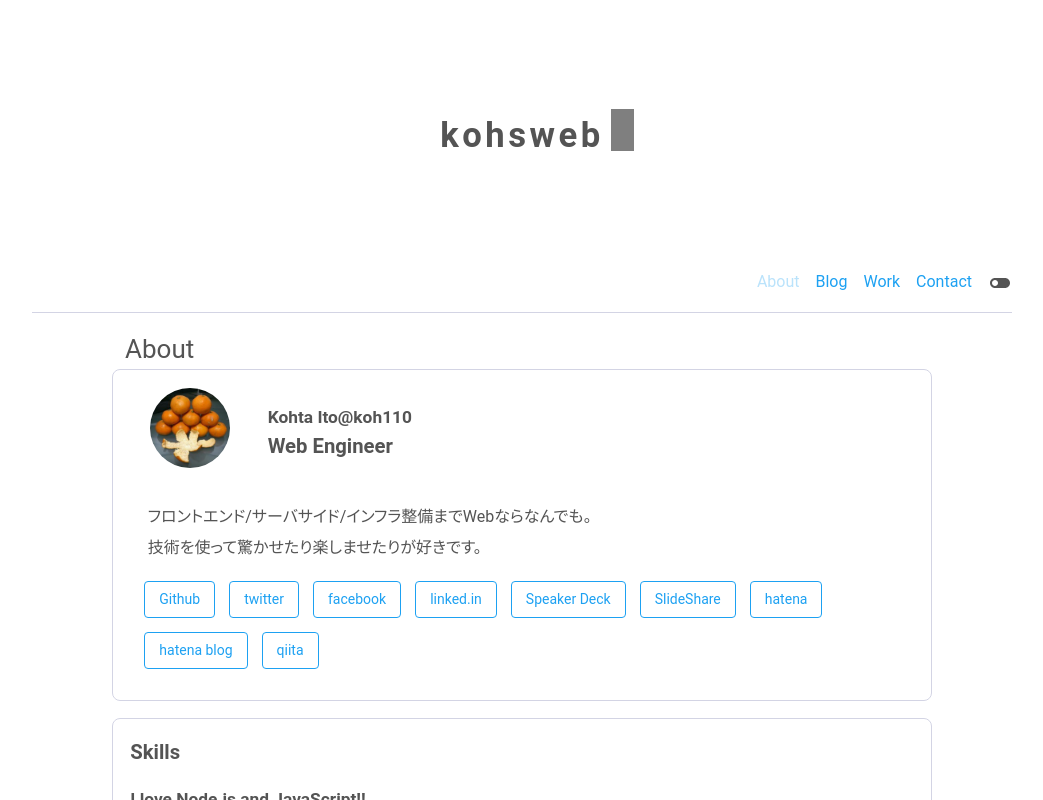
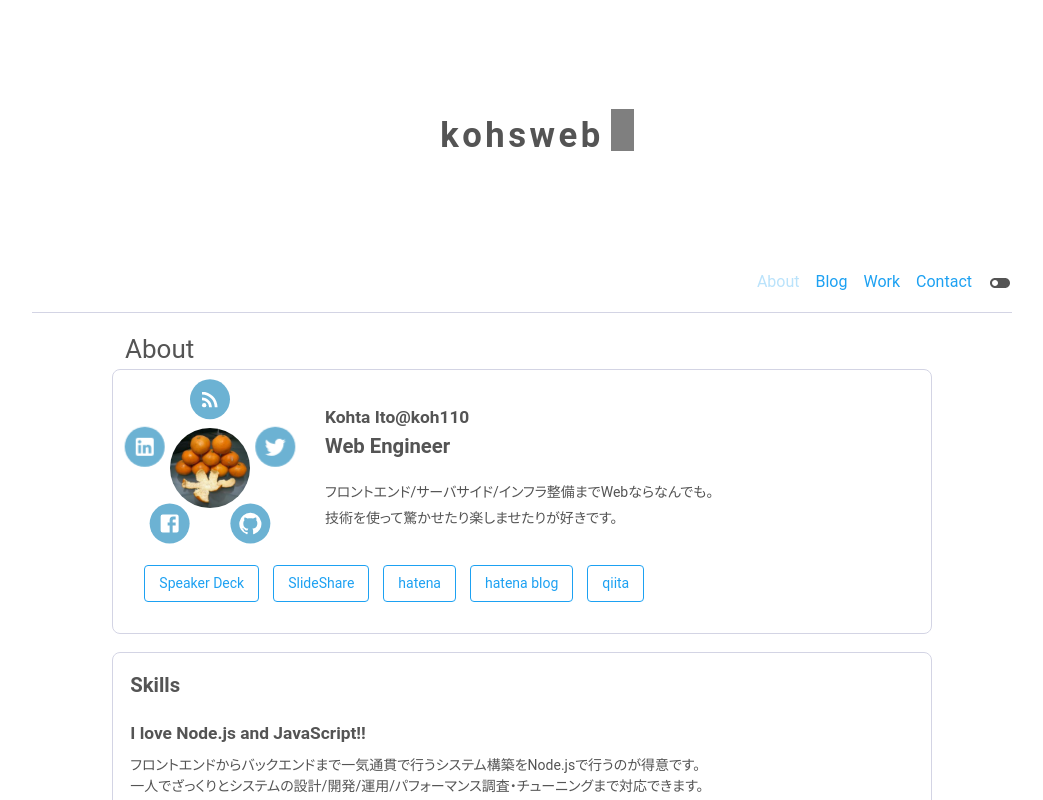
Before and after one commit to koh110/kohsweb, a Next.js app: page / in a window 1280 px wide. Shown: the whole page, without its empty margins (118-1161 px from the left). Built offline with nearby package versions, Linux system fonts and the light colour scheme.

Commit message:
add animation

```diff
--- a/components/About/Accounts.tsx
+++ b/components/About/Accounts.tsx
@@ -23,38 +23,6 @@ export const Accounts = () => {
           border: 1px solid #90caf9;
         }
       `}</style>
-      <a
-        className="link"
-        href="https://github.com/koh110"
-        target="_blank"
-        rel="noopener noreferrer"
-      >
-        Github
-      </a>
-      <a
-        className="link"
-        href="https://twitter.com/koh110"
-        target="_blank"
-        rel="noopener noreferrer"
-      >
-        twitter
-      </a>
-      <a
-        className="link"
-        href="https://www.facebook.com/kohta110"
-        target="_blank"
-        rel="noopener noreferrer"
-      >
-        facebook
-      </a>
-      <a
-        className="link"
-        href="https://jp.linkedin.com/in/ito-kohta-24078410b"
-        target="_blank"
-        rel="noopener noreferrer"
-      >
-        linked.in
-      </a>
       <a
         className="link"
         href="https://speakerdeck.com/koh110"
--- a/components/About/Hexagon.tsx
+++ b/components/About/Hexagon.tsx
@@ -9,10 +9,13 @@ export const HexagonWrap: React.FC = (props) => {
         .hexagon-wrap {
           margin-top: 1em;
           display: grid;
-          grid-template-columns: repeat(auto-fill, calc(var(--hexagon-width)*2.5));
-          grid-gap: 1px calc(var(--hexagon-width)/2 + 3px);
+          grid-template-columns: repeat(
+            auto-fill,
+            calc(var(--hexagon-width) * 2.5)
+          );
+          grid-gap: 1px calc(var(--hexagon-width) / 2 + 3px);
           grid-auto-flow: dense;
-          padding: 0 0 var(--hexagon-width) calc(var(--hexagon-width)/2);
+          padding: 0 0 var(--hexagon-width) calc(var(--hexagon-width) / 2);
         }
       `}</style>
       {props.children}
@@ -27,7 +30,7 @@ export const HexagonGroup: React.FC = (props) => {
         .hexagon-group-wrap {
           display: grid;
           grid-template-columns: repeat(2, calc(var(--hexagon-width)));
-          grid-gap: 0 calc(var(--hexagon-width)/2 + 1px);
+          grid-gap: 0 calc(var(--hexagon-width) / 2 + 1px);
         }
         .hexagon-group-wrap > :global(*):nth-child(2n) {
           transform: translateY(50%);
@@ -38,13 +41,12 @@ export const HexagonGroup: React.FC = (props) => {
   )
 }
 
-
 const styles = css`
   .hexagon {
     flex: 1;
     position: relative;
     display: inline-block;
-    background-color: #00b2c4;
+    background-color: #6cb2d3;
     color: #ffffff;
     font-weight: 600;
   }
@@ -57,14 +59,14 @@ const styles = css`
   }
   .hexagon::before {
     background-color: inherit;
-    content: "";
+    content: '';
     position: absolute;
     left: 0;
     transform: rotate(-60deg);
   }
   .hexagon::after {
     background-color: inherit;
-    content: "";
+    content: '';
     position: absolute;
     left: 0;
     transform: rotate(60deg);
@@ -74,19 +76,20 @@ const styles = css`
     top: 0;
     left: 50%;
     font-size: 0.7rem;
-    transform: translate(-50%, calc(var(--hexagon-height)/2 - 50%));
+    transform: translate(-50%, calc(var(--hexagon-height) / 2 - 50%));
     z-index: 100;
     max-width: calc(var(--hexagon-width) * 2);
     transition: transform 0.3s;
   }
   .hexagon:hover .inner {
-    transform: translate(-50%, calc(var(--hexagon-height)/2 - 50%)) scale(1.2);
+    transform: translate(-50%, calc(var(--hexagon-height) / 2 - 50%)) scale(1.2);
   }
 
   .blur-zoom-before {
     opacity: 0;
   }
-  .blur-zoom, .blur-zoom-even {
+  .blur-zoom,
+  .blur-zoom-even {
     opacity: 1;
     animation-duration: 1s;
   }
@@ -94,7 +97,7 @@ const styles = css`
     animation-name: blur-zoom;
   }
   .blur-zoom-even {
-      animation-name: blur-zoom-even;
+    animation-name: blur-zoom-even;
   }
   @keyframes blur-zoom {
     from {
@@ -120,12 +123,14 @@ const styles = css`
 
 export const Hexagon: React.FC<{ even: boolean }> = (props) => {
   const { intersectionRef, addClassnameFlag } = useAnimation()
-  const [ wrapClassname, setWrapClassname ] = useState<string>('hexagon')
+  const [wrapClassname, setWrapClassname] = useState<string>('hexagon')
 
   useEffect(() => {
     if (addClassnameFlag) {
       setTimeout(() => {
-        setWrapClassname(props.even ? 'hexagon blur-zoom-even' : 'hexagon blur-zoom')
+        setWrapClassname(
+          props.even ? 'hexagon blur-zoom-even' : 'hexagon blur-zoom'
+        )
       }, window.crypto.getRandomValues(new Uint8Array(1))[0])
     } else {
       setWrapClassname('hexagon')
--- /dev/null
+++ b/components/About/ProfileIcon.tsx
@@ -0,0 +1,210 @@
+import React, { useEffect, useState } from 'react'
+import Image from 'next/image'
+import css from 'styled-jsx/css'
+import RssFeedIcon from '@mui/icons-material/RssFeed';
+import TwitterIcon from '@mui/icons-material/Twitter'
+import GitHubIcon from '@mui/icons-material/GitHub'
+import FacebookIcon from '@mui/icons-material/Facebook'
+import LinkedInIcon from '@mui/icons-material/LinkedIn'
+
+const styles = css`
+  .icon-menu {
+    --icon-length: 80px;
+    --account-length: 40px;
+    --icon-menu-length: calc(var(--icon-length) + var(--account-length) * 2);
+    --margin-length: 0.5em;
+    --translate-length: calc(var(--icon-menu-length) / 2 - var(--account-length) / 2);
+    width: var(--icon-menu-length);
+    height: var(--icon-menu-length);
+    position: relative;
+    display: flex;
+    justify-content: center;
+    align-items: center;
+  }
+  .icon {
+    grid-area: icon;
+    border-radius: 50%;
+    width: var(--icon-length);
+    height: var(--icon-length);
+    overflow: hidden;
+    justify-self: center;
+  }
+  .account-icon {
+    position: absolute;
+    width: var(--account-length);
+    height: var(--account-length);
+    border-radius: 50%;
+    background-color: #6cb2d3;
+    color: #ffffff;
+    display: flex;
+    justify-content: center;
+    align-items: center;
+    transform: translate3d(0, calc((var(--translate-length) + var(--margin-length)) * -1), 0);
+  }
+  :global([data-theme='dark']) .account-icon {
+    background-color: #b1c7d4;
+    color: #1d4b69;
+  }
+
+  .account-icon:nth-of-type(1).move {
+    z-index: 1000;
+    animation: moveup 0.5s;
+  }
+  .account-icon:nth-of-type(2).move {
+    z-index: 900;
+    animation: moveup-2 1s;
+    transform: rotate(calc(360deg / 5)) translate3d(0, calc((var(--translate-length) + var(--margin-length)) * -1), 0) rotate(calc(-360deg / 5));
+  }
+  .account-icon:nth-of-type(3).move {
+    z-index: 800;
+    animation: moveup-3 1s;
+    transform: rotate(calc(360deg / 5 * 2)) translate3d(0, calc((var(--translate-length) + var(--margin-length)) * -1), 0) rotate(calc(-360deg / 5 * 2));
+  }
+  .account-icon:nth-of-type(4).move {
+    z-index: 700;
+    animation: moveup-4 1s;
+    transform: rotate(calc(360deg / 5 * 3)) translate3d(0, calc((var(--translate-length) + var(--margin-length)) * -1), 0) rotate(calc(-360deg / 5 * 3));
+  }
+  .account-icon:nth-of-type(5).move {
+    z-index: 600;
+    animation: moveup-5 1s;
+    transform: rotate(calc(360deg / 5 * 4)) translate3d(0, calc((var(--translate-length) + var(--margin-length)) * -1), 0) rotate(calc(-360deg / 5 * 4));
+  }
+
+  @keyframes moveup {
+    from {
+      transform: translate3d(0, 0, 0);
+    }
+
+    to {
+      transform: translate3d(0, calc((var(--translate-length) + var(--margin-length)) * -1), 0);
+    }
+  }
+
+  @keyframes moveup-2 {
+    0% {
+      opacity: 0;
+      transform: translate3d(0, 0, 0);
+    }
+
+    40%  {
+      opacity: 0;
+      transform: rotate(0) translate3d(0, calc((var(--translate-length) + var(--margin-length)) * -1), 0) rotate(0) ;
+    }
+
+    100% {
+      opacity: 1;
+      transform: rotate(calc(360deg / 5)) translate3d(0, calc((var(--translate-length) + var(--margin-length)) * -1), 0) rotate(calc(-360deg / 5));
+    }
+  }
+
+  @keyframes moveup-3 {
+    0% {
+      opacity: 0;
+      transform: translate3d(0, 0, 0);
+    }
+
+    40% {
+      opacity: 0;
+      transform: rotate(0) translate3d(0, calc((var(--translate-length) + var(--margin-length)) * -1), 0) rotate(0);
+    }
+
+    100% {
+      opacity: 1;
+      transform: rotate(calc(360deg / 5 * 2)) translate3d(0, calc((var(--translate-length) + var(--margin-length)) * -1), 0) rotate(calc(-360deg / 5 * 2));
+    }
+  }
+
+  @keyframes moveup-4 {
+    0% {
+      opacity: 0;
+      transform: translate3d(0, 0, 0);
+    }
+
+    40% {
+      opacity: 0;
+      transform: rotate(0) translate3d(0, calc((var(--translate-length) + var(--margin-length)) * -1), 0) rotate(0);
+    }
+
+    100% {
+      opacity: 1;
+      transform: rotate(calc(360deg / 5 * 3)) translate3d(0, calc((var(--translate-length) + var(--margin-length)) * -1), 0) rotate(calc(-360deg / 5 * 3));
+    }
+  }
+
+  @keyframes moveup-5 {
+    0% {
+      opacity: 0;
+      transform: translate3d(0, 0, 0);
+    }
+
+    40% {
+      opacity: 0;
+      transform: rotate(0) translate3d(0, calc((var(--translate-length) + var(--margin-length)) * -1), 0) rotate(0);
+    }
+
+    100% {
+      opacity: 1;
+      transform: rotate(calc(360deg / 5 * 4)) translate3d(0, calc((var(--translate-length) + var(--margin-length)) * -1), 0) rotate(calc(-360deg / 5 * 4));
+    }
+  }
+`
+
+export const ProfileIcon: React.FC = () => {
+  const [animationClass, setAnimationClass] = useState<string>('')
+
+  useEffect(() => {
+    setTimeout(() => {
+      setAnimationClass('move')
+    }, 10)
+  }, [])
+
+  return (
+    <div className="icon-menu">
+      <style jsx>{styles}</style>
+      <div className="icon">
+        <Image src="/icon.jpg" alt="account image" width={80} height={80} />
+      </div>
+      <a
+        className={`account-icon ${animationClass}`}
+        href="https://blog.koh.dev/"
+        target="_blank"
+        rel="noopener noreferrer"
+      >
+        <RssFeedIcon fontSize="medium" />
+      </a>
+      <a
+        className={`account-icon ${animationClass}`}
+        href="https://twitter.com/koh110"
+        target="_blank"
+        rel="noopener noreferrer"
+      >
+        <TwitterIcon fontSize="medium" />
+      </a>
+      <a
+        className={`account-icon ${animationClass}`}
+        href="https://github.com/koh110"
+        target="_blank"
+        rel="noopener noreferrer"
+      >
+        <GitHubIcon fontSize="medium" />
+      </a>
+      <a
+        className={`account-icon ${animationClass}`}
+        href="https://www.facebook.com/kohta110"
+        target="_blank"
+        rel="noopener noreferrer"
+      >
+        <FacebookIcon fontSize="medium" />
+      </a>
+      <a
+        className={`account-icon ${animationClass}`}
+        href="https://jp.linkedin.com/in/ito-kohta-24078410b"
+        target="_blank"
+        rel="noopener noreferrer"
+      >
+        <LinkedInIcon fontSize="medium" />
+      </a>
+    </div>
+  )
+}
--- a/components/About/index.tsx
+++ b/components/About/index.tsx
@@ -1,9 +1,11 @@
 import React from 'react'
+import Image from 'next/image'
 import css from 'styled-jsx/css'
 import Title from '../ContentTitle'
 import { Accounts } from './Accounts'
 import { Skill } from './Skill'
 import { HexagonWrap, HexagonGroup, Hexagon } from './Hexagon'
+import { ProfileIcon } from './ProfileIcon'
 
 const styles = css`
   .section {
@@ -16,26 +18,20 @@ const styles = css`
   }
 
   .profile {
-    display: grid;
-    grid-template-columns: 120px 1fr;
-    grid-template-areas:
-      'icon name'
-      'desc desc';
+    display: flex;
   }
 
   .icon {
     grid-area: icon;
     border-radius: 50%;
-    background: url('/icon.jpg') no-repeat left top;
-    background-size: 100% 100%;
+    width: 80px;
     height: 80px;
-    min-width: 80px;
+    overflow: hidden;
     justify-self: center;
   }
 
   .name {
-    grid-area: name;
-    padding-left: 1em;
+    padding-left: 2em;
   }
 
   .name h2 {
@@ -47,14 +43,13 @@ const styles = css`
   }
 
   .desc {
-    grid-area: desc;
-    padding: 2em 1em 0;
+    padding: 1em 0 0;
   }
 
   .line {
     margin: 0;
     line-height: 1.9;
-    font-size: 12pt;
+    font-size: 0.875rem;
   }
 
   .skill {
@@ -94,11 +89,10 @@ export const About: React.FC = () => {
       <Title>About</Title>
       <section className="section">
         <div className="profile">
-          <figure className="icon" />
+          <ProfileIcon />
           <div className="name">
             <h2>Kohta Ito@koh110</h2>
             <h3>Web Engineer</h3>
-          </div>
             <div className="desc">
               <p className="line">
                 フロントエンド/サーバサイド/インフラ整備までWebならなんでも。
@@ -108,13 +102,18 @@ export const About: React.FC = () => {
               </p>
             </div>
           </div>
+        </div>
         <Accounts />
       </section>
       <section className="skill section">
         <h3>Skills</h3>
         <h4>I love Node.js and JavaScript!!</h4>
-        <span>フロントエンドからバックエンドまで一気通貫で行うシステム構築をNode.jsで行うのが得意です。</span>
-        <span>一人でざっくりとシステムの設計/開発/運用/パフォーマンス調査・チューニングまで対応できます。</span>
+        <span>
+          フロントエンドからバックエンドまで一気通貫で行うシステム構築をNode.jsで行うのが得意です。
+        </span>
+        <span>
+          一人でざっくりとシステムの設計/開発/運用/パフォーマンス調査・チューニングまで対応できます。
+        </span>
         <Skill
           title="Frontend"
           skills={[
```
Also changed, not shown: components/About/Skill.tsx (+8 -2 lines). Lines whose indentation alone changed are shown as unchanged.
